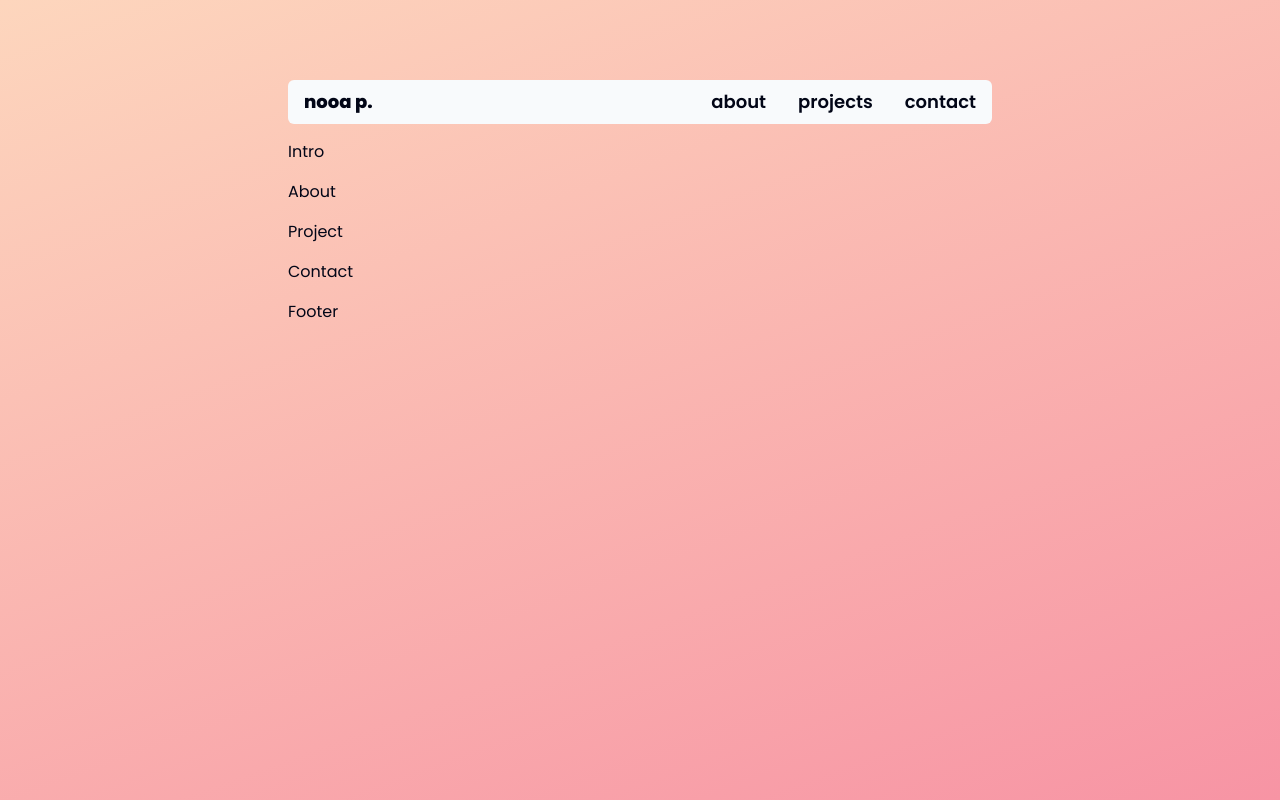
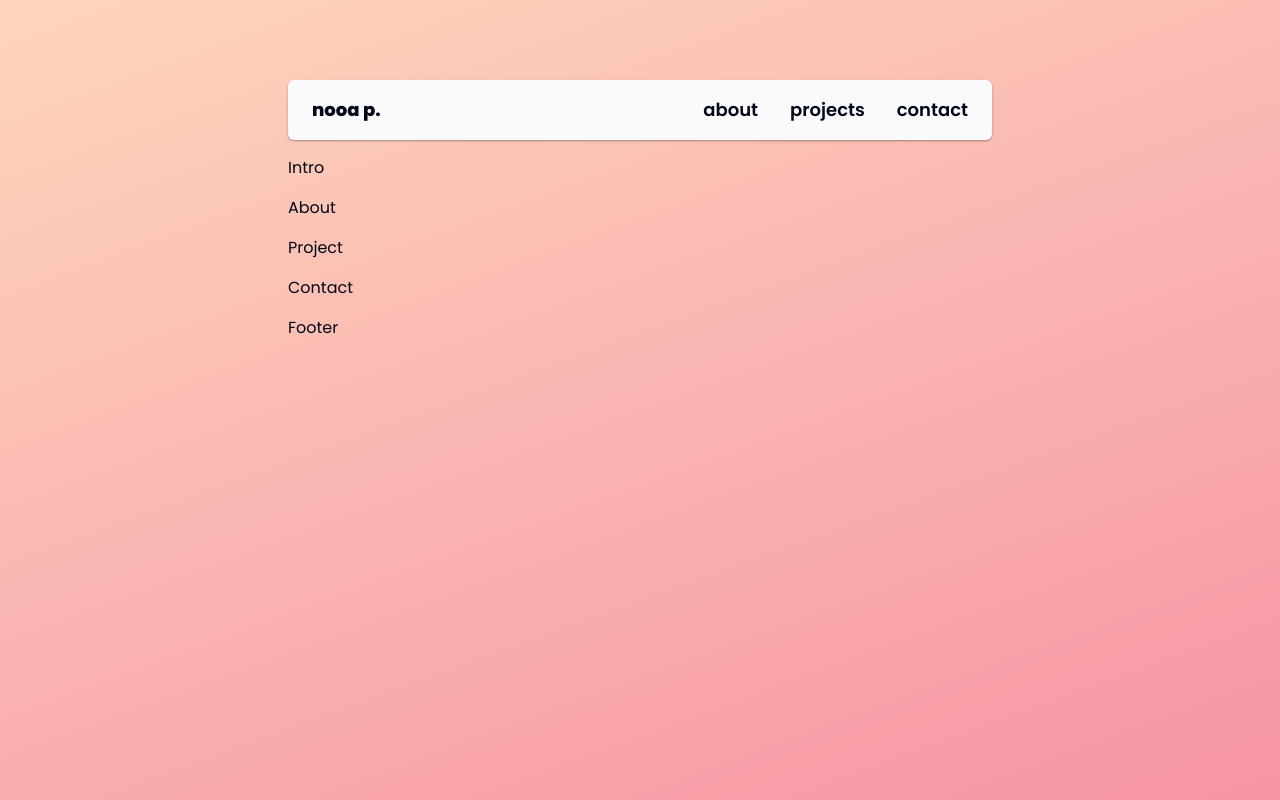
Before and after one commit to nooa-p/nooa-p.github.io, a React (Vite) app: page / in a window 1280 px wide. Built offline with nearby package versions, Linux system fonts and the light colour scheme.

Commit message:
add subtle shadow to boxes

```diff
--- a/src/components/Header.jsx
+++ b/src/components/Header.jsx
@@ -1,6 +1,6 @@
 function Header() {
   return (
-    <header className="flex flex-row justify-between lowercase md:text-lg bg-slate-50 px-4 py-2 rounded-md">
+    <header className="flex flex-row justify-between lowercase md:text-lg bg-slate-50 px-6 py-4 rounded-md smooth-shadow">
       <h1 className="hover:cursor-default font-extrabold">Nooa P.</h1>
       <nav className="flex flex-row gap-x-4 md:gap-x-8 font-semibold">
         <a href="#about">About</a>
--- a/src/index.css
+++ b/src/index.css
@@ -2,7 +2,17 @@
 @tailwind components;
 @tailwind utilities;
 
-body {
-  background-image: linear-gradient(-20deg, #f794a4 0%, #fdd6bd 100%);;
-  background-attachment: fixed;
+@layer base {
+  body {
+    background-image: linear-gradient(-20deg, #f794a4 0%, #fdd6bd 100%);;
+    background-attachment: fixed;
+  }
 }
+
+@layer components {
+  .smooth-shadow {
+    box-shadow:
+    rgba(0, 0, 0, 0.12) 0px 1px 3px,
+    rgba(0, 0, 0, 0.24) 0px 1px 2px;
+  }
+}
```
